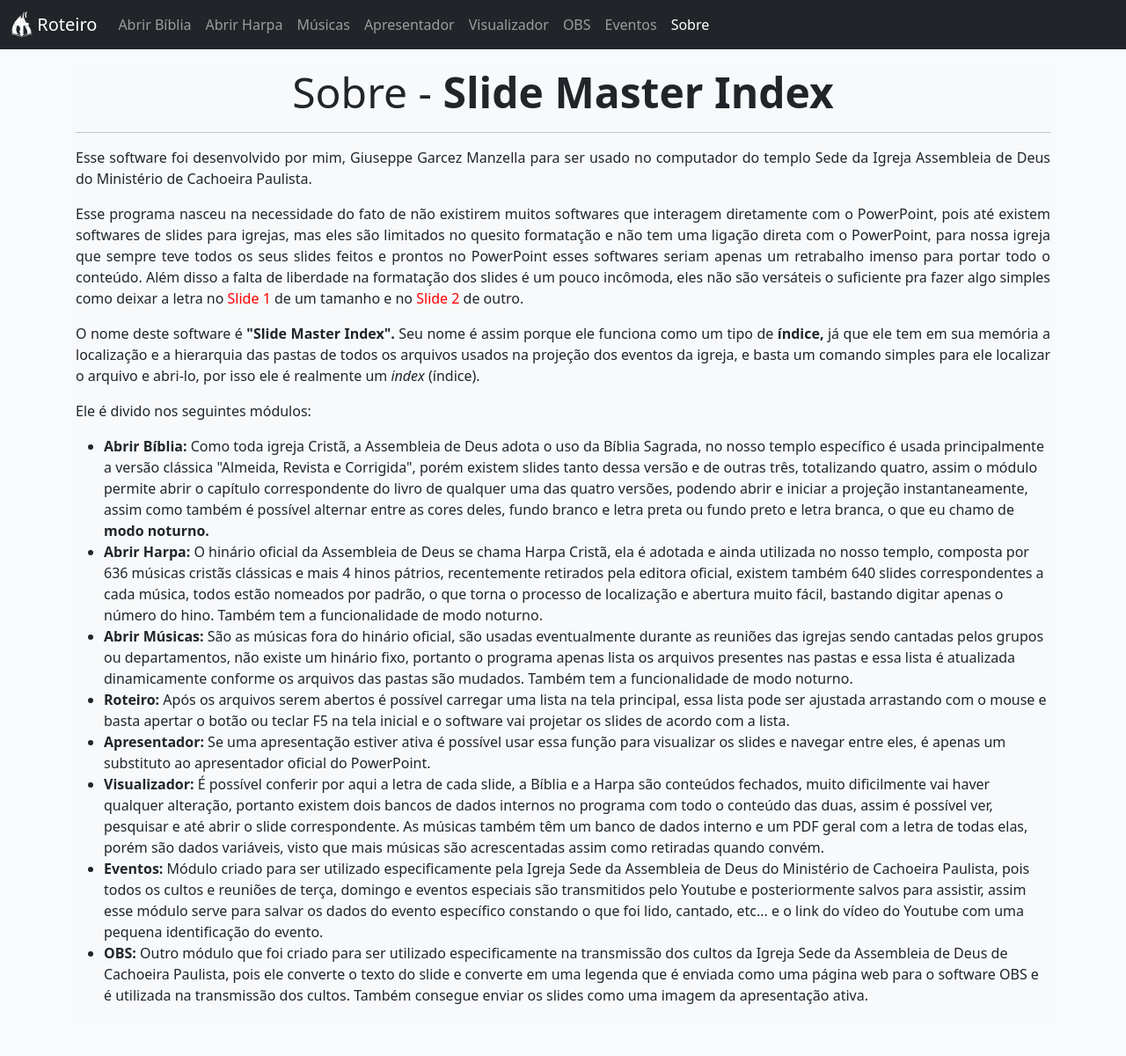
After one commit to zepegm/roteiro-slides, a Flask app: page /sobre in a window 1280 px wide. The commit adds this page. Shown: the whole page at 88% size. Run offline with Flask 2, Linux system fonts and the light colour scheme; some libraries are stand-ins or nearby versions.

Commit message:
Index Slide Master

```diff
--- a/app.py
+++ b/app.py
@@ -426,12 +426,12 @@ def receberView():
             #categoria = executarConsulta('Roteiro.db', 'select * from ConfigMusica')
 
             if request.method == 'POST':
-                pesquisa = request.form['pesquisa']
+                pesquisaLimpa = request.form['pesquisa'].replace(',', '').replace('.', '').replace('!', '').replace('?', '').replace("'", "’").replace('%', '')
                 # primeiro vamos verificar o hash dos pdfs
                 #verificarHash() - não é mais necessário
 
-                pesquisa = '%' + str(request.form['pesquisa']).lower().replace("'", "’").replace('%', '').replace(' ', '%').replace('á','_').replace('à','_').replace('â','_').replace('ã','_').replace('é','_').replace('ê','_').replace('í','_').replace('ó','_').replace('ô','_').replace('õ','_').replace('ú','_').replace('ç','_') + '%'
-                sql = "select * from MusicasPDF where texto like '" + pesquisa + "' order by arquivo, pag"
+                pesquisa = '%' + pesquisaLimpa.replace(' ', '_') + '%'
+                sql = "select Pastas.pasta, MusicasPDF.titulo, MusicasPDF.página, MusicasPDF.texto from MusicasPDF INNER JOIN Pastas ON MusicasPDF.idPasta = Pastas.id where texto like '" + pesquisa + "' or titulo like '" + pesquisa + "' order by titulo, página"
                 resultados = executarConsultaGeral('Musicas.db', sql)
 
                 if len(resultados) == 0:
@@ -441,7 +441,7 @@ def receberView():
                 else:
                     mensagem = '<span class="text-primary">Total de ' + str(len(resultados)) + ' resultados!</span>'
 
-                return render_template('viewerMusicas.jinja', pesquisa=request.form['pesquisa'].replace("'", "’"), resultados=resultados, mensagem=mensagem, total=len(resultados))
+                return render_template('viewerMusicas.jinja', pesquisa=pesquisaLimpa, resultados=resultados, mensagem=mensagem, total=len(resultados))
 
 
             return render_template('viewerMusicas.jinja', pesquisa='', resultados=None)
@@ -844,6 +844,10 @@ def visualizar_roteiros():
     origem = {'nome':'', 'evento':0, 'atividade':0, 'categoria':0, 'departamento':0, 'musica':0}
     return render_template('visualizarEvento.jinja', lista=lista, total=total, pagina=pagina, datas=datas, temas=temas, atividades=atividades, catBiblia=catBiblia, departamentos=departamentos, musical=musical, perPage=5, origem=origem)
 
+@app.route('/sobre', methods=['GET', 'POST'])
+def sobre():
+    return render_template('sobre.html')
+
 @socketio.on('connect')
 def on_connect():
     global thread
@@ -855,6 +859,6 @@ def on_connect():
     emit('log', payload, broadcast=True)
 
 if __name__ == '__main__':
-    app.run('0.0.0.0',port=80)
+    #app.run('0.0.0.0',port=80)
     #serve(app, host='0.0.0.0', port=80, threads=8)
-    #eventlet.wsgi.server(eventlet.listen(('', 80)), app)
+    eventlet.wsgi.server(eventlet.listen(('', 80)), app)
--- a/templates/apresentador.jinja
+++ b/templates/apresentador.jinja
@@ -74,6 +74,9 @@
           </li>
           <li class="nav-item">
             <a class="nav-link" href="../eventos?destino=ver">Eventos</a>
+          </li>
+          <li class="nav-item">
+            <a class="nav-link" href="../sobre">Sobre</a>
           </li>
         </ul>
       </div>
--- a/templates/biblianew.jinja
+++ b/templates/biblianew.jinja
@@ -80,6 +80,9 @@
         </li>
         <li class="nav-item">
           <a class="nav-link" href="../eventos?destino=ver">Eventos</a>
+        </li>
+        <li class="nav-item">
+          <a class="nav-link" href="../sobre">Sobre</a>
         </li>
       </ul>
       </ul>
--- a/templates/corinhos.jinja
+++ b/templates/corinhos.jinja
@@ -64,6 +64,9 @@
         </li>
         <li class="nav-item">
           <a class="nav-link" href="../eventos?destino=ver">Eventos</a>
+        </li>
+        <li class="nav-item">
+          <a class="nav-link" href="../sobre">Sobre</a>
         </li>
       </ul>
     </div>
--- a/templates/eventos.jinja
+++ b/templates/eventos.jinja
@@ -62,6 +62,9 @@
         <a href="#" class="nav-item">
           <a class="nav-link active" aria-current="page" href="../eventos?destino=ver">Eventos</a>
         </a>
+        <a class="nav-item">
+          <a class="nav-link" href="../sobre">Sobre</a>
+        </a>
       </ul>
     </div>
   </div>
--- a/templates/index.jinja
+++ b/templates/index.jinja
@@ -82,6 +82,9 @@
           <li class="nav-item">
             <a class="nav-link" href="../eventos?destino=ver">Eventos</a>
           </li>
+          <li class="nav-item">
+            <a class="nav-link" href="../sobre">Sobre</a>
+          </li>
         </ul>
       </div>
     </div>
@@ -89,7 +92,7 @@
 
   <main class="form-signin">
       <div class="text-center"><img class="mb-4" src="{{ url_for('static', filename='images/Logo Colorido.png') }}" alt="" width="200" height="250"></div>
-      <h1 class="h3 mb-3 fw-normal text-center">Roteiro de slides</h1>
+      <h1 class="h3 mb-3 fw-normal text-center"><a style="font-weight: bold;">Slide Master Index</a><br>Roteiro de slides</h1>
 
       {% if listaPPT|length > 0 %}
       <div class="form-floating">
--- a/templates/new harpa.jinja
+++ b/templates/new harpa.jinja
@@ -60,6 +60,9 @@
         </li>
         <li class="nav-item">
           <a class="nav-link" href="../eventos?destino=ver">Eventos</a>
+        </li>
+        <li class="nav-item">
+          <a class="nav-link" href="../sobre">Sobre</a>
         </li>
       </ul>
     </div>
--- /dev/null
+++ b/templates/sobre.html
@@ -0,0 +1,122 @@
+<!doctype html>
+<html lang="en">
+  <head>
+    <meta charset="utf-8">
+    <meta name="viewport" content="width=device-width, initial-scale=1">
+    <meta name="description" content="">
+    <meta name="author" content="Mark Otto, Jacob Thornton, and Bootstrap contributors">
+    <meta name="generator" content="Hugo 0.88.1">
+    <title>Abrir Bíblia</title>
+
+    <!-- Bootstrap core CSS -->
+    <link href="{{ url_for('static', filename='stylesheets/bootstrap.min.css') }}" rel="stylesheet">
+
+    <style>
+      input[readonly].classname {
+        background-color:white;
+      }
+
+      .nd {
+        font-variant: small-caps;
+      }
+
+      .add {
+        font-style: italic;
+      }
+
+      .sc {
+        font-variant: small-caps;
+      }
+
+      .heading {
+        font-weight: bold;
+      }
+
+      .wj {
+        color: red;
+      }
+      .categoria{
+        background-color: rgb(0, 0, 0, 0);
+      }
+
+      p {
+        text-align: justify;
+      }
+    </style>
+
+
+    <!-- Custom styles for this template -->
+    <link href="{{ url_for('static', filename='stylesheets/navbar-top-fixed.css') }}" rel="stylesheet">
+    <link rel="shortcut icon" type="image/png" href="{{ url_for('static', filename='images/Logo Colorido.png') }}">
+  </head>
+
+  <body style="background-color: rgba(248, 249, 250, 0.726);">
+
+<nav class="navbar navbar-expand-md navbar-dark fixed-top bg-dark">
+  <div class="container-fluid">
+    <a class="navbar-brand" href="{{ url_for('index') }}">
+      <img src="{{ url_for('static', filename='images/Logo ADCPTA.png') }}" width="25" height="30" class="d-inline-block align-top" alt="">
+      Roteiro
+    </a>
+    <button class="navbar-toggler" type="button" data-bs-toggle="collapse" data-bs-target="#navbarCollapse" aria-controls="navbarCollapse" aria-expanded="false" aria-label="Toggle navigation">
+      <span class="navbar-toggler-icon"></span>
+    </button>
+    <div class="collapse navbar-collapse" id="navbarCollapse">
+      <ul class="navbar-nav me-auto mb-2 mb-md-0">
+      <ul class="navbar-nav me-auto mb-2 mb-md-0">
+        <li class="nav-item">
+          <a class="nav-link" href="../abrirbiblia">Abrir Bíblia</a>
+        </li>
+        <li class="nav-item">
+          <a class="nav-link" href="../abrirharpa">Abrir Harpa</a>
+        </li>
+        <li class="nav-item">
+          <a class="nav-link" aria-current="page"  href="../abrirslidemusica">Músicas</a>
+        </li>
+        <li class="nav-item">
+          <a class="nav-link" href="../apresentador">Apresentador</a>
+        </li>
+        <li class="nav-item">
+          <a class="nav-link" href="../viewer">Visualizador</a>
+        </li>
+        <li class="nav-item">
+          <a class="nav-link" href="../obs">OBS</a>
+        </li>
+        <li class="nav-item">
+          <a class="nav-link" href="../eventos?destino=ver">Eventos</a>
+        </li>
+        <li class="nav-item">
+            <a class="nav-link active" href="#">Sobre</a>
+        </li>
+      </ul>
+      </ul>
+    </div>
+  </div>
+</nav>
+
+<main class="container">
+  <div class="bg-light p-1 rounded">
+    <h1 class="display-5 text-center">Sobre - <span class="heading">Slide Master Index</span></h1>
+    <hr>
+    <p>Esse software foi desenvolvido por mim, Giuseppe Garcez Manzella para ser usado no computador do templo Sede da Igreja Assembleia de Deus do Ministério de Cachoeira Paulista.</p>
+    <p>Esse programa nasceu na necessidade do fato de não existirem muitos softwares que interagem diretamente com o PowerPoint, pois até existem softwares de slides para igrejas, mas eles são limitados no quesito formatação e não tem uma ligação direta com o PowerPoint, para nossa igreja que sempre teve todos os seus slides feitos e prontos no PowerPoint esses softwares seriam apenas um retrabalho imenso para portar todo o conteúdo. Além disso a falta de liberdade na formatação dos slides é um pouco incômoda, eles não são versáteis o suficiente pra fazer algo simples como deixar a letra no <span class="wj">Slide 1</span> de um tamanho e no <span class="wj">Slide 2</span> de outro.</p>
+    <p>O nome deste software é <span class="heading">"Slide Master Index". </span>Seu nome é assim porque ele funciona como um tipo de <span class="heading">índice,</span> já que ele tem em sua memória a localização e a hierarquia das pastas de todos os arquivos usados na projeção dos eventos da igreja, e basta um comando simples para ele localizar o arquivo e abri-lo, por isso ele é realmente um <span style="font-style: italic;">index</span> (índice).</p>
+    <p>Ele é divido nos seguintes módulos: </p>
+    <ul>
+        <li><span class="heading">Abrir Bíblia:</span> Como toda igreja Cristã, a Assembleia de Deus adota o uso da Bíblia Sagrada, no nosso templo específico é usada principalmente a versão clássica "Almeida, Revista e Corrigida", porém existem slides tanto dessa versão e de outras três, totalizando quatro, assim o módulo permite abrir o capítulo correspondente do livro de qualquer uma das quatro versões, podendo abrir e iniciar a projeção instantaneamente, assim como também é possível alternar entre as cores deles, fundo branco e letra preta ou fundo preto e letra branca, o que eu chamo de <span class="heading">modo noturno.</span></li>
+        <li><span class="heading">Abrir Harpa:</span> O hinário oficial da Assembleia de Deus se chama Harpa Cristã, ela é adotada e ainda utilizada no nosso templo, composta por 636 músicas cristãs clássicas e mais 4 hinos pátrios, recentemente retirados pela editora oficial, existem também 640 slides correspondentes a cada música, todos estão nomeados por padrão, o que torna o processo de localização e abertura muito fácil, bastando digitar apenas o número do hino. Também tem a funcionalidade de modo noturno.</li>
+        <li><span class="heading">Abrir Músicas:</span> São as músicas fora do hinário oficial, são usadas eventualmente durante as reuniões das igrejas sendo cantadas pelos grupos ou departamentos, não existe um hinário fixo, portanto o programa apenas lista os arquivos presentes nas pastas e essa lista é atualizada dinamicamente conforme os arquivos das pastas são mudados. Também tem a funcionalidade de modo noturno.</li>
+        <li><span class="heading">Roteiro:</span> Após os arquivos serem abertos é possível carregar uma lista na tela principal, essa lista pode ser ajustada arrastando com o mouse e basta apertar o botão ou teclar F5 na tela inicial e o software vai projetar os slides de acordo com a lista.</li>
+        <li><span class="heading">Apresentador:</span> Se uma apresentação estiver ativa é possível usar essa função para visualizar os slides e navegar entre eles, é apenas um substituto ao apresentador oficial do PowerPoint.</li>
+        <li><span class="heading">Visualizador:</span> É possível conferir por aqui a letra de cada slide, a Bíblia e a Harpa são conteúdos fechados, muito dificilmente vai haver qualquer alteração, portanto existem dois bancos de dados internos no programa com todo o conteúdo das duas, assim é possível ver, pesquisar e até abrir o slide correspondente. As músicas também têm um banco de dados interno e um PDF geral com a letra de todas elas, porém são dados variáveis, visto que mais músicas são acrescentadas assim como retiradas quando convém.</li>
+        <li><span class="heading">Eventos:</span> Módulo criado para ser utilizado especificamente pela Igreja Sede da Assembleia de Deus do Ministério de Cachoeira Paulista, pois todos os cultos e reuniões de terça, domingo e eventos especiais são transmitidos pelo Youtube e posteriormente salvos para assistir, assim esse módulo serve para salvar os dados do evento específico constando o que foi lido, cantado, etc... e o link do vídeo do Youtube com uma pequena identificação do evento.</li>
+        <li><span class="heading">OBS:</span> Outro módulo que foi criado para ser utilizado especificamente na transmissão dos cultos da Igreja Sede da Assembleia de Deus de Cachoeira Paulista, pois ele converte o texto do slide e converte em uma legenda que é enviada como uma página web para o software OBS e é utilizada na transmissão dos cultos. Também consegue enviar os slides como uma imagem da apresentação ativa.</li>
+    </ul>
+
+</main>
+
+    <script src="{{ url_for('static', filename='js/jquery-3.6.0.min.js') }}"></script>
+    <script src="{{ url_for('static', filename='js/bootstrap.min.js') }}"></script>
+    <script src="{{ url_for('static', filename='js/jquery.numeric.js') }}"></script>
+  </body>
+</html>
--- a/templates/viewer.jinja
+++ b/templates/viewer.jinja
@@ -112,6 +112,9 @@
         </a>
         <a href="#" class="nav-item">
           <a class="nav-link" href="../eventos?destino=ver">Eventos</a>
+        </a>
+        <a class="nav-item">
+          <a class="nav-link" href="../sobre">Sobre</a>
         </a>
       </ul>
     </div>
--- a/templates/viewerHarpa.jinja
+++ b/templates/viewerHarpa.jinja
@@ -80,6 +80,9 @@
         </a>
         <a href="#" class="nav-item">
           <a class="nav-link" href="../eventos?destino=ver">Eventos</a>
+        </a>
+        <a class="nav-item">
+          <a class="nav-link" href="../sobre">Sobre</a>
         </a>
       </ul>
     </div>
--- a/templates/viewerOBS.jinja
+++ b/templates/viewerOBS.jinja
@@ -60,6 +60,9 @@
         </a>
         <a href="#" class="nav-item">
           <a class="nav-link" href="../eventos?destino=ver">Eventos</a>
+        </a>
+        <a class="nav-item">
+          <a class="nav-link" href="../sobre">Sobre</a>
         </a>
       </ul>
     </div>
```
Also changed, not shown: templates/viewerMusicas.jinja (+20 -63 lines), Musicas.db, Músicas.csv, Roteiro.db, 1 other file.
